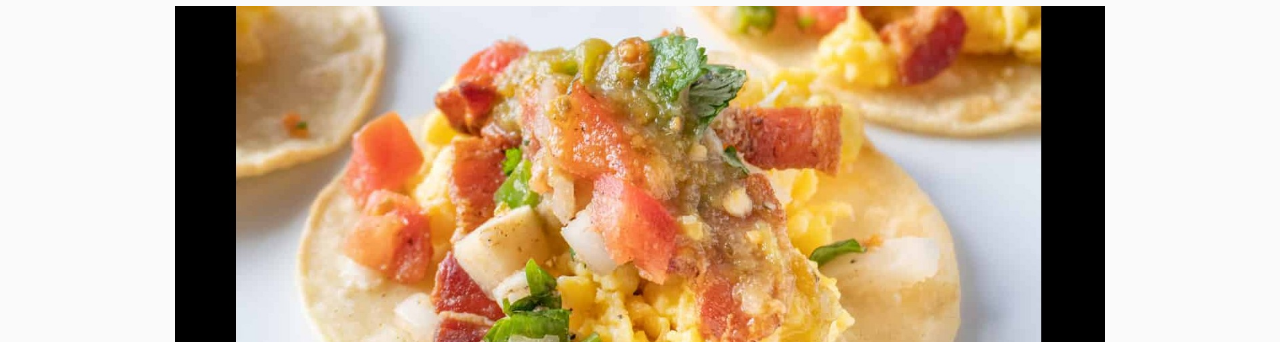
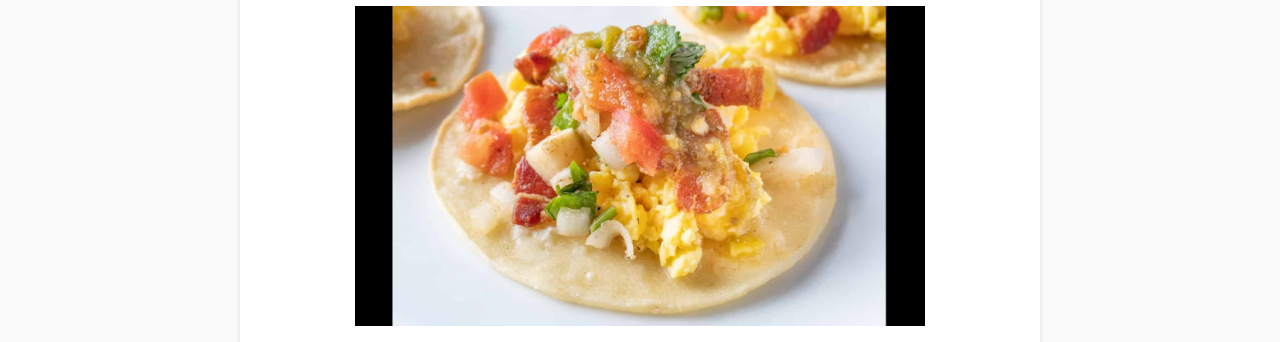
Before and after one commit to KadenKercheval/group7, a plain HTML site: page breakfasttacos.html in a window 1280 px wide. Shown: the part 307-649 px from the top of the page. Drawn offline with Linux system fonts and the light colour scheme.

Commit message:
Added container to breakfast tacos recipe page & added FA script tomarry-me-chicken recipe

```diff
--- a/breakfasttacos.html
+++ b/breakfasttacos.html
@@ -35,7 +35,7 @@
 
     <!-- Main Body Starts Here-->
 
-  <div class="main-container">
+  <div class="container">
       <div class="hero-title">Quick and Delicious Breakfast Tacos</div>
 
       <div style="text-align: center">
--- a/marry-me-chicken.html
+++ b/marry-me-chicken.html
@@ -3,13 +3,15 @@
   <head>
     <meta charset="UTF-8" />
     <meta name="viewport" content="width=device-width, initial-scale=1.0" />
-    <title>TAMU Recipe</title>
+    <title>Marry Me Chicken Recipe</title>
     <!-- link CSS stylesheet -->
     <link href="styles.css" rel="stylesheet" />
-<head>
-    <title>Marry Me Chicken Recipe</title>
-</head>
-<body>
+    <script
+      src="https://kit.fontawesome.com/f702b02c55.js"
+      crossorigin="anonymous"
+    ></script>
+  </head>
+    <body>
         <navbar class="nav-container">
       <div class="nav-logo">
         <img src="images/logo.png" alt="logo" />
```
